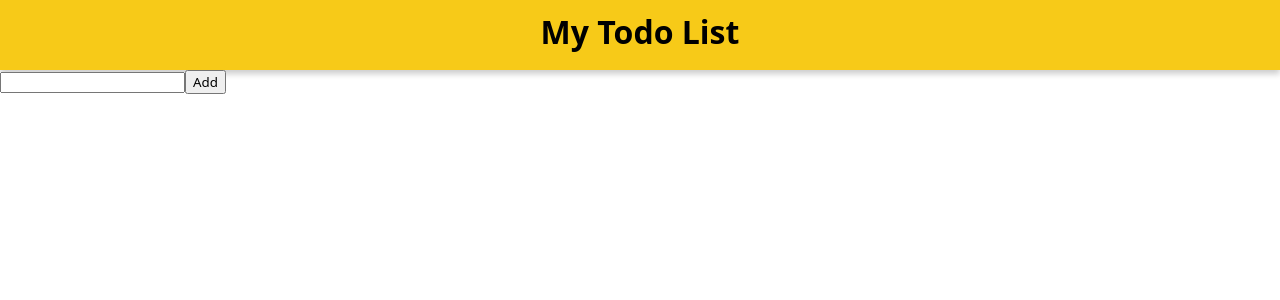
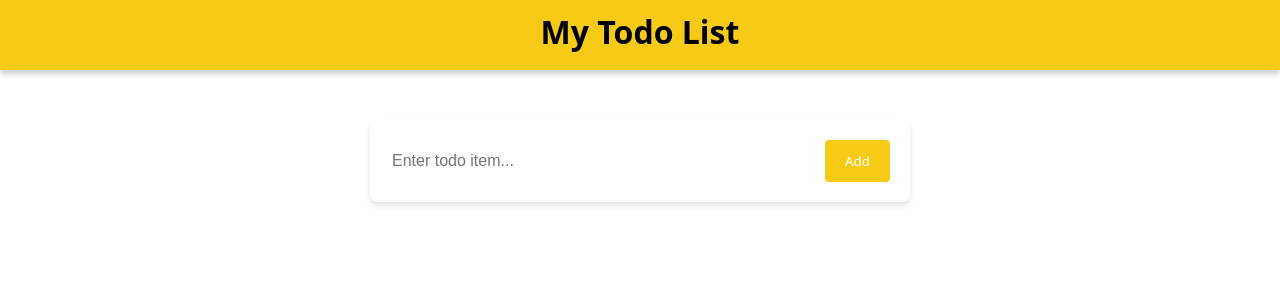
Before and after one commit to Coding-Prince/Todo-App-Using-React-JSX, a React (Vite) app: page / in a window 1280 px wide. Shown: the top 300 px of the page. Built offline with nearby package versions, Linux system fonts and the light colour scheme.

Commit message:
Style The Form Component using form.module.css Module

```diff
--- a/src/components/Form.jsx
+++ b/src/components/Form.jsx
@@ -1,4 +1,6 @@
+//Imported component, modules etc
 import { useState } from "react";
+import styles from "./form.module.css";
 
 export default function Form({ todos, setTodos }) {
   //Creating a state variable making the component controlled by react
@@ -12,14 +14,20 @@
   }
 
   return (
-    <form onSubmit={handleSubmit}>
+    <form className={styles.todoform} onSubmit={handleSubmit}>
+      <div className={styles.inputContainer}>
         {/* Setting input value to todo state with setTodo function on user input change. */}
         <input
+          className={styles.modernInput}
           onChange={(event) => setTodo(event.target.value)}
           value={todo}
           type="text"
+          placeholder="Enter todo item..."
         />
-      <button type="submit">Add</button>
+        <button className={styles.modernButton} type="submit">
+          Add
+        </button>
+      </div>
     </form>
   );
 }
--- /dev/null
+++ b/src/components/form.module.css
@@ -0,0 +1,35 @@
+.todoform {
+  background-color: white;
+  border-radius: 8px;
+  padding: 20px;
+  width: 500px;
+  margin: 0 auto;
+  margin-top: 50px;
+  box-shadow: 0 4px 6px rgba(0, 0, 0, 0.1);
+}
+
+.modernInput {
+  display: block;
+  width: 100%;
+  border: none;
+  color: black;
+  font-size: 16px;
+}
+
+.modernInput:focus {
+  outline: none;
+}
+
+.modernButton {
+  display: inline-block;
+  border: none;
+  border-radius: 4px;
+  background-color: #f7ca18;
+  padding: 12px 20px;
+  color: white;
+  cursor: pointer;
+}
+
+.inputContainer {
+  display: flex;
+}
```
Lines whose indentation alone changed are shown as unchanged.
